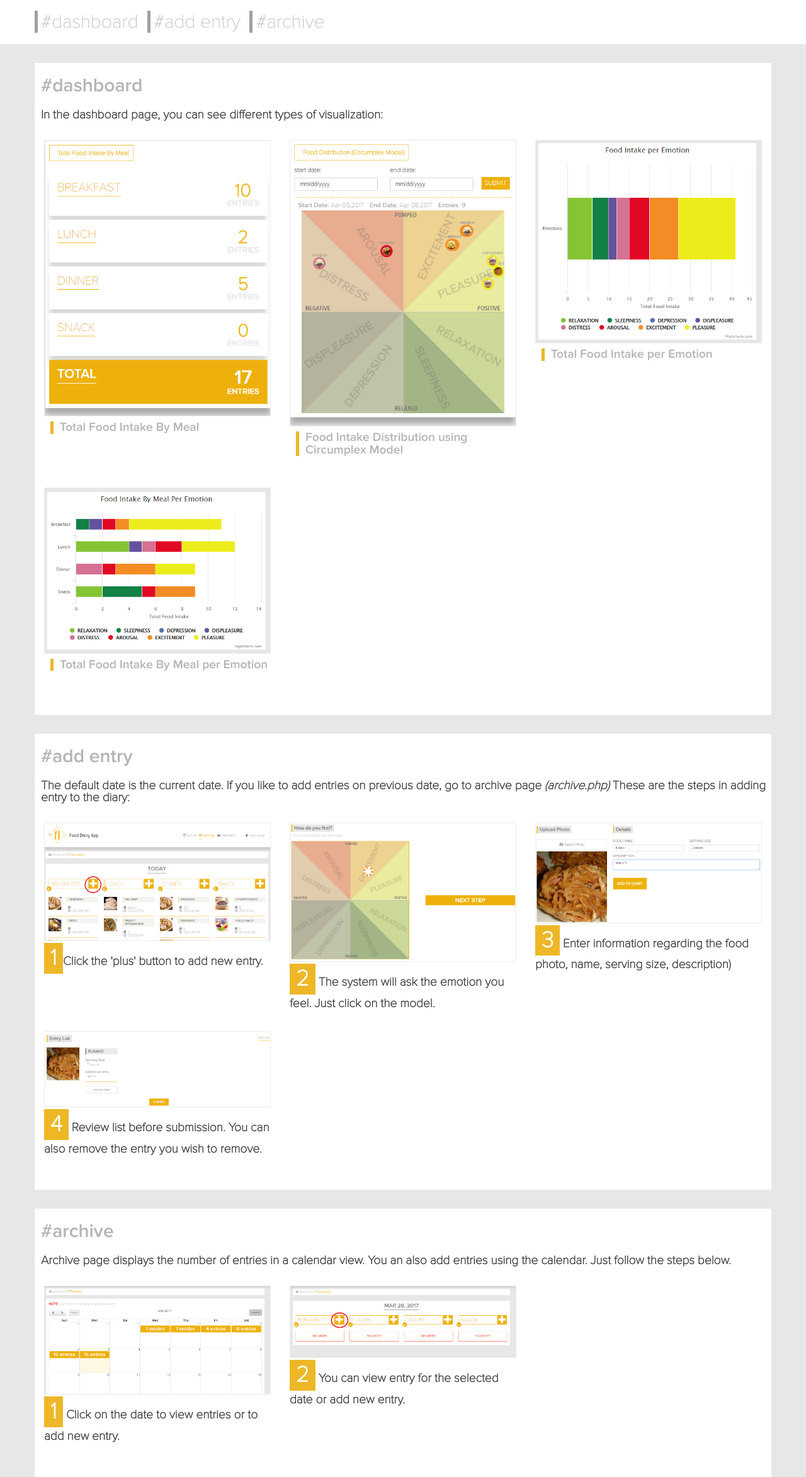
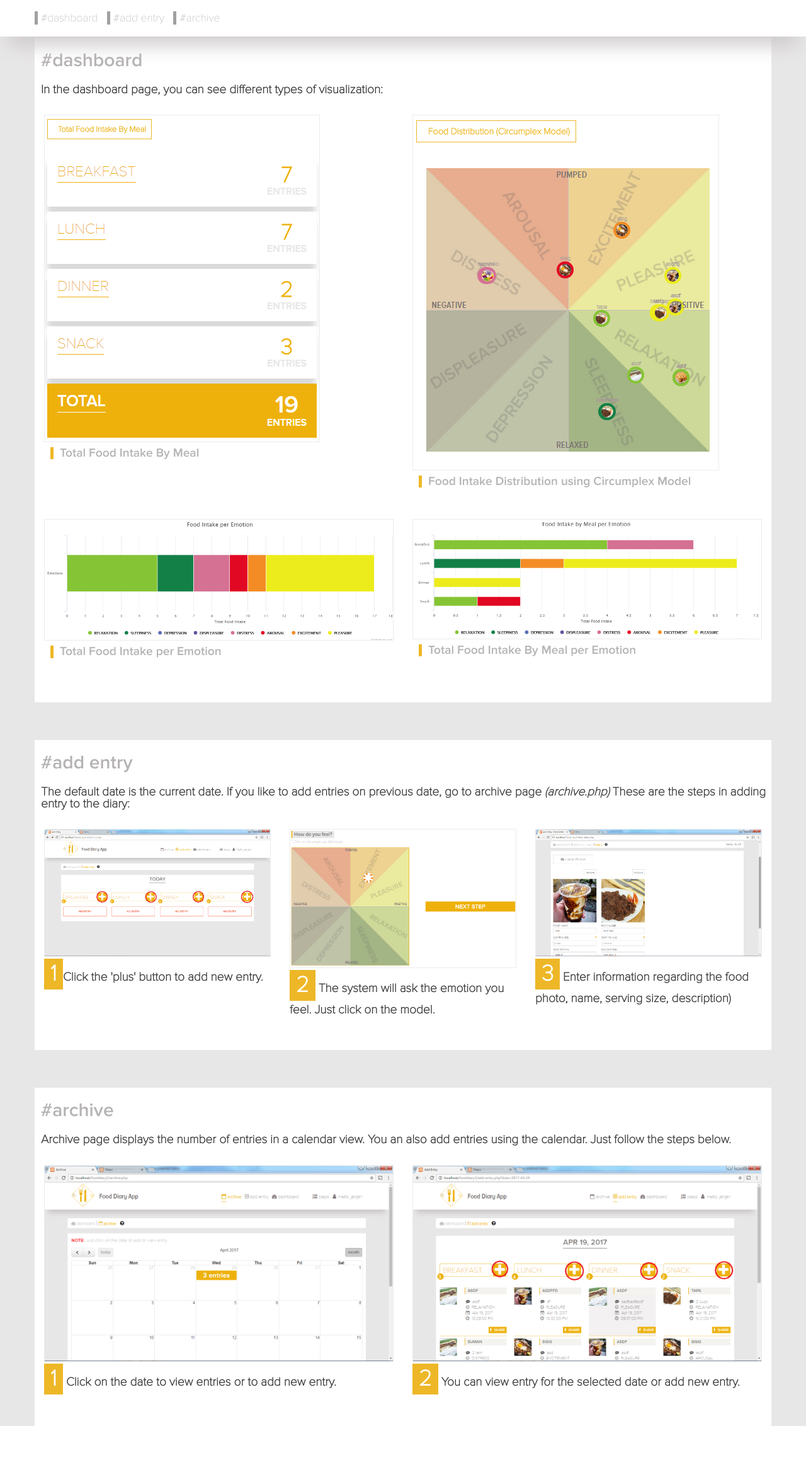
Before and after one commit to janjantandayag/fooddiary3, a PHP site: page /documentation.php in a window 1280 px wide. Shown: the whole page at 63% size. After the commit the page ends 2264 px from the top, so only its background shows below. Run offline with PHP 8.4, Linux system fonts and the light colour scheme.

Commit message:
Updated docu page

```diff
--- a/documentation.php
+++ b/documentation.php
@@ -21,21 +21,21 @@
 			<div class="row">
 				<h1>#dashboard</h1>
 				<p class="headingDesc">In the dashboard page, you can see different types of visualization:</p>
-				<div class="col-md-4">
+				<div class="col-md-6 col-sm-6">
 					<img src="img/visualization-1.PNG" class="docuImg"/>
 					<p class="helperDescription">Total Food Intake By Meal</p>
 				</div>
-				<div class="col-md-4">
+				<div class="col-md-6 col-sm-6">
 					<img src="img/visualization-2.PNG" class="docuImg"/>
 					<p class="helperDescription">Food Intake Distribution using Circumplex Model</p>
 				</div>
-				<div class="col-md-4">
+			</div>
+			<div class="row">
+				<div class="col-md-6 col-sm-6">
 					<img src="img/visualization-3.PNG" class="docuImg"/>
 					<p class="helperDescription">Total Food Intake per Emotion</p>
 				</div>
-			</div>
-			<div class="row">
-				<div class="col-md-4">
+				<div class="col-md-6 col-sm-6">
 					<img src="img/visualization-4.PNG" class="docuImg"/>
 					<p class="helperDescription">Total Food Intake By Meal per Emotion</p>
 				</div>
@@ -47,23 +47,17 @@
 			<div class="row">
 				<h1>#add entry</h1>
 				<p class="headingDesc">The default date is the current date. If you like to add entries on previous date, go to archive page <i>(archive.php)</i> These are the steps in adding entry to the diary:</p>
-				<div class="col-md-4">
+				<div class="col-md-4 col-sm-4">
 					<img src="img/archive-1.PNG" class="docuImg"/>
 					<p class="step"><span>1</span>Click the 'plus' button to add new entry.</p>
 				</div>
-				<div class="col-md-4">
+				<div class="col-md-4 col-sm-4">
 					<img src="img/archive-2.PNG" class="docuImg"/>
 					<p class="step"><span>2</span> The system will ask the emotion you feel. Just click on the model.</p>
 				</div>
-				<div class="col-md-4">
+				<div class="col-md-4 col-sm-4">
 					<img src="img/archive-3.PNG" class="docuImg"/>
 					<p class="step"><span>3</span> Enter information regarding the food photo, name, serving size, description)</p>
-				</div>
-			</div>
-			<div class="row">
-				<div class="col-md-4">
-					<img src="img/archive-4.PNG" class="docuImg"/>
-					<p class="step"><span>4</span> Review list before submission. You can also remove the entry you wish to remove.</p>
 				</div>
 			</div>
 		</div>
@@ -73,11 +67,11 @@
 			<div class="row">
 				<h1>#archive</h1>
 				<p class="headingDesc">Archive page displays the number of entries in a calendar view. You an also add entries using the calendar. Just follow the steps below.</p>
-				<div class="col-md-4 col-sm-6">
+				<div class="col-md-6 col-sm-6">
 					<img src="img/calendar.PNG" class="docuImg"/>
 					<p class="step"><span>1</span> Click on the date to view entries or to add new entry.</p>
 				</div>
-				<div class="col-md-4 col-sm-6">
+				<div class="col-md-6 col-sm-6">
 					<img src="img/calendar-1.PNG" class="docuImg"/>
 					<p class="step"><span>2</span> You can view entry for the selected date or add new entry.</p>
 				</div>
--- a/style.css
+++ b/style.css
@@ -1184,14 +1184,21 @@ input[type='file']{
     margin-left:1%;
 }
 .docuImg{
+    max-width:100%;
+}
+.docuHeader{
+    background:#fff;
+    padding:20px;
+    position: fixed;
+    top:0px;
     width:100%;
-}
-.docuHeader{
-    background:#fff;
-    padding:20px;
+    z-index: 2;
+    -webkit-box-shadow: 0px 26px 30px -13px rgba(203,199,199,1);
+    -moz-box-shadow: 0px 26px 30px -13px rgba(203,199,199,1);
+    box-shadow: 0px 26px 30px -13px rgba(203,199,199,1);
 }
 .docuHeader a{
-    font-size:187.5%;
+    font-size:110%;
     color:#b6b3b3;
     font-family: novaThin;
     margin-right:10px;
@@ -1202,8 +1209,8 @@ input[type='file']{
     background: #e8e7e7;
 }
 .dashboard,.addEntry,.archive{
-    background:#fff;
-    margin-top:30px;
+    margin-top:60px;
+    background:#fff;
     padding-bottom:  30px;
 }
 .dashboard h1,.addEntry h1,.archive h1 {
@@ -1834,14 +1841,6 @@ input[type='file']{
     }
 }
 @media screen and (max-width:558px){
-    .docuHeader a {
-        display: block;
-        text-align: center;
-        border-left: 0;
-        border-bottom: 2px solid #edb727;
-        padding-bottom: 5px;
-        margin-top:20px;
-    }
 }
 @media screen and (max-width:437px){
     .rangeShowDateHeader{
@@ -1861,3 +1860,16 @@ input[type='file']{
         font-size: 140%;
         transition
 }
+@media screen and (max-width: 346px){
+    .docuHeader a {
+        display: block;
+        text-align: center;
+        border-left: 0;
+        border-bottom: 1px solid #edb727;
+        padding-bottom: 5px;
+        margin-top:5px;
+    }
+    .dashboard,.addEntry,.archive{
+        margin-top:120px;
+    }
+}
```
Also changed, not shown: img/archive-1.PNG, img/archive-3.PNG, img/calendar-1.PNG, img/calendar.PNG, img/visualization-1.PNG, img/visualization-2.PNG, img/visualization-3.PNG, img/visualization-4.PNG. Lines whose indentation alone changed are shown as unchanged.
